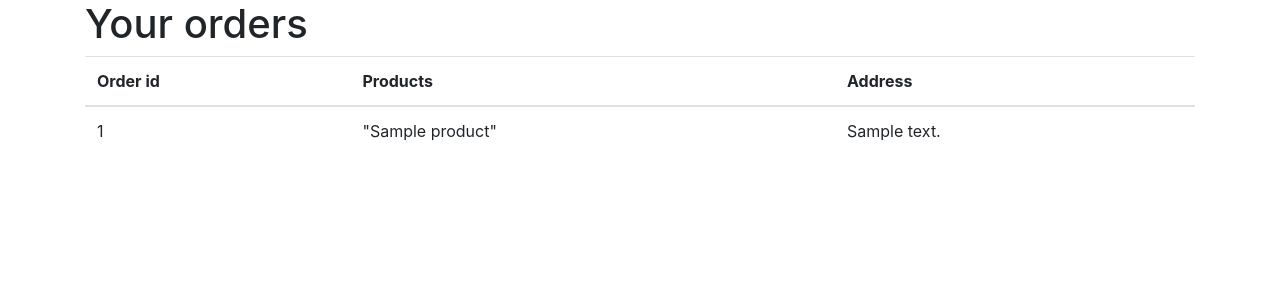
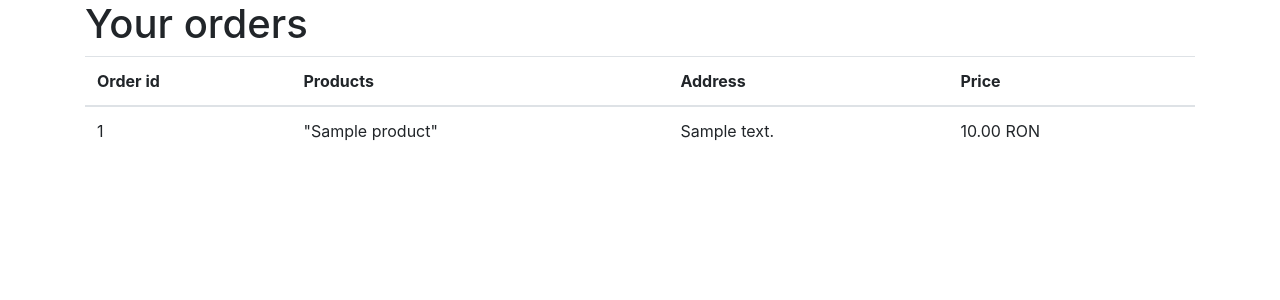
Before and after one commit to GeorgeF23/GAD_Project2, a Django app: page /store/orders/ in a window 1280 px wide. Shown: the part 56-356 px from the top of the page. Run offline with Django 3.2, Linux system fonts and the light colour scheme; a user stored in the database is signed in; tables that the repository leaves empty hold one stand-in row (values such as "Sample post"); some libraries are stand-ins or nearby versions.

Commit message:
Added price field to Order model. In 'Your orders' the price will be displayed as well.

```diff
--- a/storeapp/models.py
+++ b/storeapp/models.py
@@ -38,6 +38,7 @@ class Order(models.Model):
     products = models.ManyToManyField(Product, through='OrderItem')
     client = models.ForeignKey(AuthUserModel, on_delete=models.CASCADE)
     address = models.CharField(max_length=255)
+    price = models.DecimalField(max_digits=10, decimal_places=2, validators=[MinValueValidator(0)])
     created_at = models.DateTimeField(auto_now_add=True)
 
 
--- a/storeapp/templates/storeapp/order.html
+++ b/storeapp/templates/storeapp/order.html
@@ -10,6 +10,7 @@
                 <th scope="col">Order id</th>
                 <th scope="col">Products</th>
                 <th scope="col">Address</th>
+                <th scope="col">Price</th>
             </tr>
             </thead>
             <tbody>
@@ -22,6 +23,7 @@
                         {% endfor %}
                     </td>
                     <td>{{ order.address }}</td>
+                    <td>{{ order.price }} RON</td>
                 </tr>
             {% endfor %}
             </tbody>
--- a/storeapp/views.py
+++ b/storeapp/views.py
@@ -95,12 +95,10 @@ def finish_order(request):
             "error": "Invalid address!"
         })
 
-    products = []
+    products = get_products_from_cart(request.session['cart'])
+    price = get_products_price(products)
 
-    if 'cart' in request.session:
-        products = get_products_from_cart(request.session['cart'])
-
-    order = Order(client=request.user, address=address)
+    order = Order(client=request.user, address=address, price=price)
     order.save()
 
     items = []
```
Also changed, not shown: storeapp/migrations/0004_order_price.py (added). Lines whose indentation alone changed are shown as unchanged.
